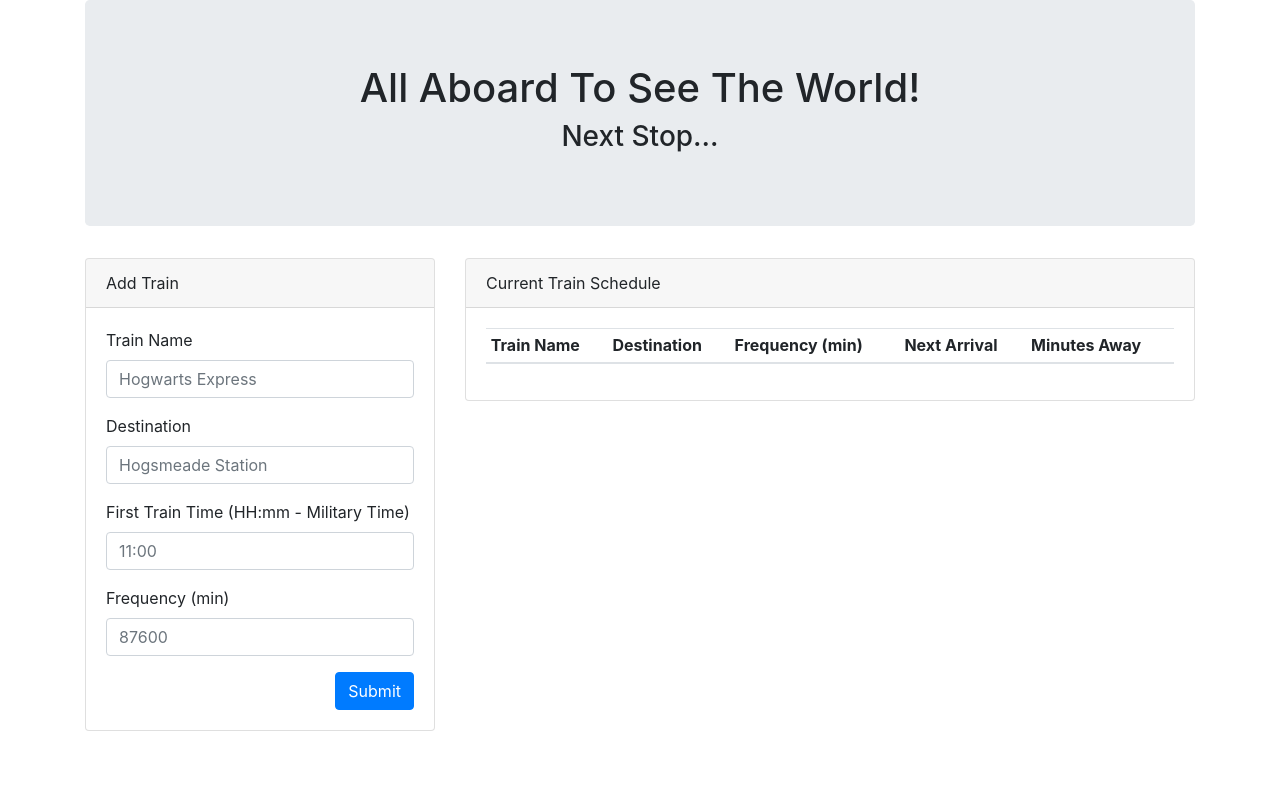
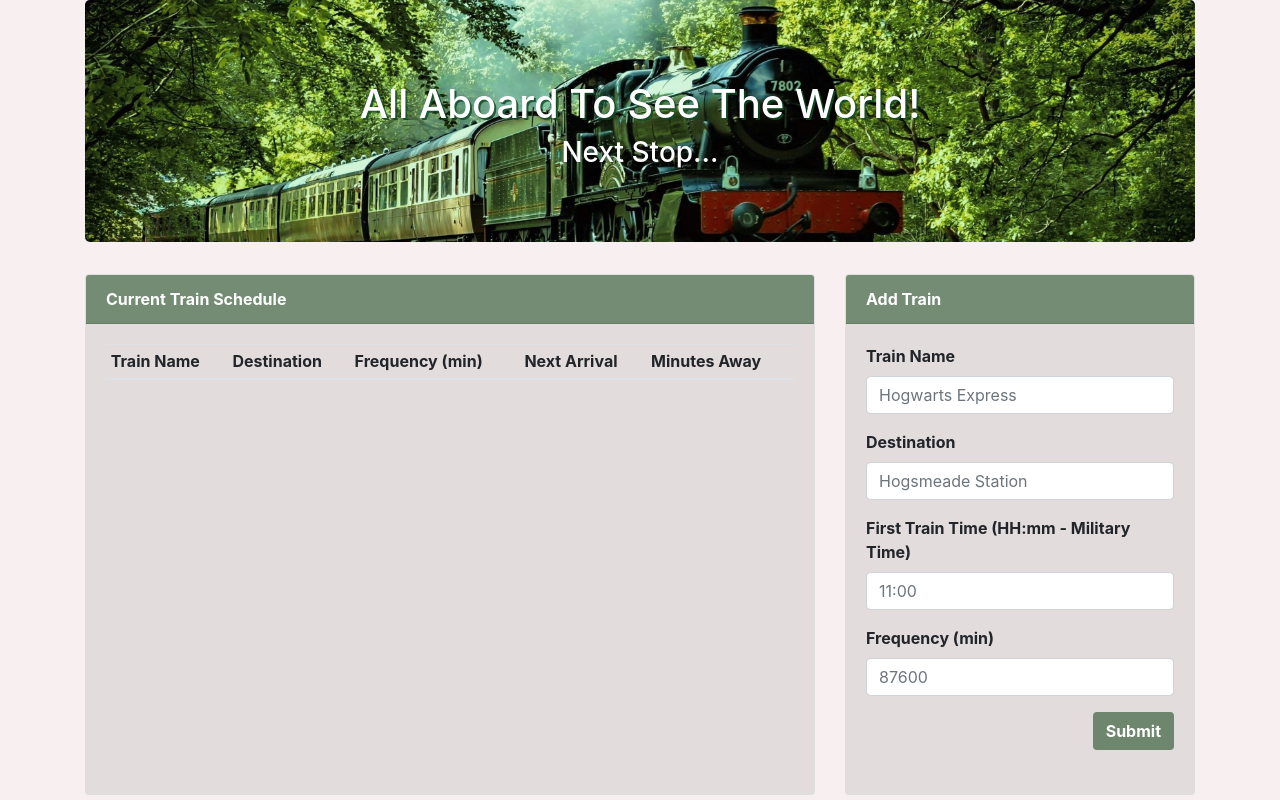
Before and after one commit to Mosbycr/Train-Scheduler, a plain HTML site: page index.html in a window 1280 px wide. Drawn offline with nearby package versions, Linux system fonts and the light colour scheme; no server answers.

Commit message:
css complete

```diff
--- a/assets/style.css
+++ b/assets/style.css
@@ -0,0 +1,26 @@
+body {
+    background-color: rgb(248, 240, 240);
+}
+
+.jumbotron {
+    background-image: url("Images/trainForest2.jpg");
+    background-size: cover;
+    background-repeat: no-repeat;
+    background-color: white;
+}
+
+.card-header {
+    background-color: rgba(86, 117, 86, 0.829);
+}
+
+.card-body {
+    background-color: rgb(226, 220, 220);
+}
+
+.btn {
+    background-color: rgba(86, 117, 86, 0.829);
+    text-decoration: none;
+}
+.textShadow {
+    text-shadow: 2px 2px rgba(16, 75, 38, 0.829);
+}
--- a/assets/train.js
+++ b/assets/train.js
@@ -14,21 +14,10 @@ var database = firebase.database();
 $("#add-train-btn").on("click", function(event) {
   event.preventDefault();
 
-  var trainName = $("#train-name-input")
-    .val()
-    .trim();
-  var destination = $("#destination-input")
-    .val()
-    .trim();
-  var trainTime = moment(
-    $("#time-input")
-      .val()
-      .trim(),
-    "HH:mm"
-  ).format("X");
-  var frequency = $("#howOften-input")
-    .val()
-    .trim();
+  var trainName = $("#train-name-input").val().trim();
+  var destination = $("#destination-input").val().trim();
+  var trainTime = moment($("#time-input").val().trim(),"HH:mm").format("X");
+  var frequency = $("#howOften-input").val().trim();
 
   var newTrain = {
     name: trainName,
@@ -39,61 +28,45 @@ $("#add-train-btn").on("click", function(event) {
 
   database.ref().push(newTrain);
 
-  // console.log(newTrain.name);
-  // console.log(newTrain.place);
-  // console.log(newTrain.time);
-  // console.log(newTrain.rate);
-
   $("#train-name-input").val("");
   $("#destination-input").val("");
   $("#time-input").val("");
   $("#howOften-input").val("");
 });
 
-database.ref().on("child_added", function(snap) {
-  console.log(snap.val());
-
+database.ref().on(
+  "child_added",
+  function(snap) {
     var trainName = snap.val().name;
     var destination = snap.val().place;
     var trainTime = snap.val().time;
     var frequency = snap.val().rate;
 
-  console.log(trainName);
-  console.log(destination);
-  console.log(trainTime);
-  console.log(frequency);
+    var currentTime = moment();
 
-  var currentTime = moment();
-  console.log(currentTime);
-
-  var trainTimeChange = moment(trainTime,"hh:mm").subtract(1, "years");
-  console.log(trainTimeChange);
+    var trainTimeChange = moment(trainTime, "hh:mm").subtract(1, "years");
 
     var diffTime = moment().diff(moment(trainTimeChange), "minutes");
-  console.log("difference in time " + diffTime);
 
     var remainder = diffTime % frequency;
-       console.log(remainder);
 
     var minutesAway = frequency - remainder;
-  console.log("minutes until train: " + minutesAway);
 
     var nextTime = moment().add(minutesAway, "minutes");
-  console.log("arrival time: " + moment(nextTime).format("hh:mm"));
 
     var nextTrainTime = moment(nextTime).format("hh:mm a");
-  console.log(nextTrainTime);
 
     var newRow = $("<tr>").append(
       $("<td>").text(trainName),
       $("<td>").text(destination),
-  $("<td>").text(frequency),
+      $("<td>").text(frequency + " minutes"),
       $("<td>").text(nextTrainTime),
-    $("<td>").text(minutesAway),
+      $("<td>").text(minutesAway)
     );
 
     $("#train-table > tbody").append(newRow);
-
-}, function (errorObject) {
+  },
+  function(errorObject) {
     console.log("The read failed: " + errorObject.code);
-});
+  }
+);
--- a/index.html
+++ b/index.html
@@ -10,77 +10,26 @@
       rel="stylesheet"
       href="https://stackpath.bootstrapcdn.com/bootstrap/4.3.1/css/bootstrap.min.css"
       integrity="sha384-ggOyR0iXCbMQv3Xipma34MD+dH/1fQ784/j6cY/iJTQUOhcWr7x9JvoRxT2MZw1T"
-      crossorigin="anonymous"/>
-    <link rel="stylesheet" type="text/css" href="assets/style.css">
+      crossorigin="anonymous"
+    />
+    <link rel="stylesheet" type="text/css" href="assets/style.css" />
 
     <script src="https://www.gstatic.com/firebasejs/5.9.1/firebase.js"></script>
     <script src="https://cdnjs.cloudflare.com/ajax/libs/moment.js/2.22.2/moment.min.js"></script>
   </head>
   <body>
     <div class="container">
-      <div class="jumbotron">
-        <h1 class="text-center">All Aboard To See The World! </h1>
-        <h3 class="text-center">Next Stop...</h3>
+      <div class="jumbotron text-center text-white">
+        <h1 class="pt-3 textShadow">All Aboard To See The World!</h1>
+        <h3 class="text-shadow">Next Stop...</h3>
       </div>
 
       <div class="row">
-        <div class="col-12 col-md-4">
-          <div class="card mb-4">
-            <div class="card-header">Add Train</div>
+        <div class="col-12 col-md-8">
+          <div class="card mb-4 h-100">
+            <div class="card-header text-white"><b>Current Train Schedule</b></div>
             <div class="card-body">
-              <form>
-                <div class="form-group">
-                  <label for="train-name-input">Train Name</label>
-                  <input
-                    class="form-control"
-                    id="train-name-input"
-                    placeholder="Hogwarts Express"
-                    type="text"
-                  />
-                </div>
-                <div class="form-group">
-                  <label for="destination-input">Destination</label>
-                  <input
-                    class="form-control"
-                    id="destination-input"
-                    placeholder="Hogsmeade Station"
-                    type="text"
-                  />
-                </div>
-                <div class="form-group">
-                  <label for="time-input"
-                    >First Train Time (HH:mm - Military Time)</label
-                  >
-                  <input
-                    class="form-control"
-                    id="time-input"
-                    placeholder="11:00"
-                    type="text"
-                  />
-                </div>
-                <div class="form-group">
-                  <label for="howOften-input">Frequency (min)</label>
-                  <input
-                    class="form-control"
-                    id="howOften-input"
-                    placeholder="87600"
-                    type="text"
-                  />
-                </div>
-                <button class="btn btn-primary float-right" id="add-train-btn">
-                  Submit
-                </button>
-              </form>
-            </div>
-          </div>
-        </div>
-
-        <div class="col-12 col-md-8">
-          <!-- Current Employees-->
-          <div class="card mb-4">
-            <div class="card-header">Current Train Schedule</div>
-            <div class="card-body">
-              <table class="table table-sm" id="train-table">
+              <table class="table table-sm table-striped" id="train-table">
                 <thead>
                   <tr>
                     <th scope="col">Train Name</th>
@@ -95,6 +44,57 @@
             </div>
           </div>
         </div>
+
+        <div class="col-12 col-md-4">
+          <div class="card mb-4 h-100">
+            <div class="card-header text-white"><b>Add Train</b></div>
+            <div class="card-body">
+              <form>
+                <div class="form-group">
+                  <label for="train-name-input"><b>Train Name</b></label>
+                  <input
+                    class="form-control"
+                    id="train-name-input"
+                    placeholder="Hogwarts Express"
+                    type="text"
+                  />
+                </div>
+                <div class="form-group">
+                  <label for="destination-input"><b>Destination</b></label>
+                  <input
+                    class="form-control"
+                    id="destination-input"
+                    placeholder="Hogsmeade Station"
+                    type="text"
+                  />
+                </div>
+                <div class="form-group">
+                  <label for="time-input"
+                    ><b>First Train Time (HH:mm - Military Time)</b></label
+                  >
+                  <input
+                    class="form-control"
+                    id="time-input"
+                    placeholder="11:00"
+                    type="text"
+                  />
+                </div>
+                <div class="form-group">
+                  <label for="howOften-input"><b>Frequency (min)</b></label>
+                  <input
+                    class="form-control"
+                    id="howOften-input"
+                    placeholder="87600"
+                    type="text"
+                  />
+                </div>
+                <button class="btn float-right text-white" id="add-train-btn">
+                  <b>Submit</b>
+                </button>
+              </form>
+            </div>
+          </div>
+        </div>
       </div>
     </div>
 
```
Also changed, not shown: assets/Images/trainForest2.jpg (added), 1 other file. Lines whose indentation alone changed are shown as unchanged.
